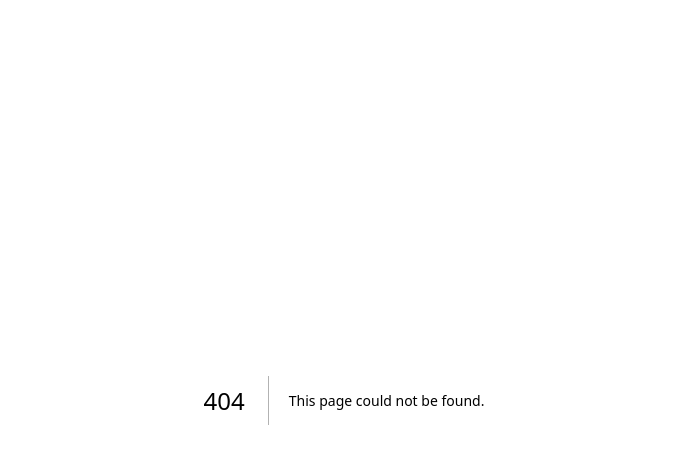
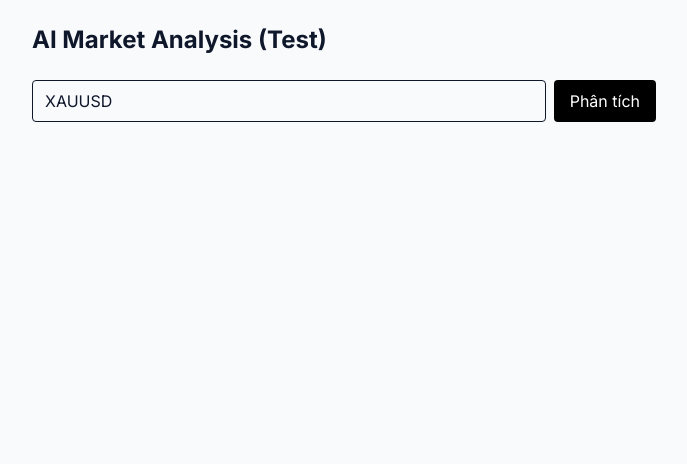
Before and after one commit to phxbinh/TrungNguyen, a Next.js app: page /tools-finnhub in a window 1280 px wide. Before the commit this address had no page. Shown: the top 464 px of the page, without its empty margins (296-983 px from the left). Built offline with nearby package versions, Linux system fonts and the light colour scheme.

Commit message:
Create page.tsx

```diff
--- /dev/null
+++ b/src/app/tools-finnhub/page.tsx
@@ -0,0 +1,168 @@
+// app/page.tsx
+"use client";
+
+import { useState } from "react";
+
+type AnalysisResult = {
+  symbol: string;
+  trendBias: "bullish" | "bearish" | "neutral" | "conflicted";
+  confidence: number;
+  newsSummary: string;
+  keyDrivers: string[];
+  risks: string[];
+  disclaimer: string;
+};
+
+type NewsItem = {
+  headline: string;
+  source: string;
+  summary: string;
+  url: string;
+};
+
+const biasColor: Record<string, string> = {
+  bullish: "text-green-600 bg-green-50",
+  bearish: "text-red-600 bg-red-50",
+  neutral: "text-gray-600 bg-gray-50",
+  conflicted: "text-amber-600 bg-amber-50",
+};
+
+const biasLabel: Record<string, string> = {
+  bullish: "Tăng",
+  bearish: "Giảm",
+  neutral: "Trung lập",
+  conflicted: "Mâu thuẫn",
+};
+
+export default function Home() {
+  const [symbol, setSymbol] = useState("XAUUSD");
+  const [loading, setLoading] = useState(false);
+  const [result, setResult] = useState<AnalysisResult | null>(null);
+  const [newsUsed, setNewsUsed] = useState<NewsItem[]>([]);
+  const [totalFetched, setTotalFetched] = useState(0);
+  const [error, setError] = useState<string | null>(null);
+
+  async function handleAnalyze() {
+    setLoading(true);
+    setError(null);
+    setResult(null);
+
+    try {
+      const res = await fetch("/api/tools-finnhub", {
+        method: "POST",
+        headers: { "Content-Type": "application/json" },
+        body: JSON.stringify({ symbol }),
+      });
+
+      const data = await res.json();
+
+      if (!res.ok) {
+        setError(data.error ?? "Lỗi không xác định");
+        return;
+      }
+
+      setResult(data.analysis);
+      setNewsUsed(data.newsUsed ?? []);
+      setTotalFetched(data.totalNewsFetched ?? 0);
+    } catch (err) {
+      setError(err instanceof Error ? err.message : "Lỗi khi gọi API");
+    } finally {
+      setLoading(false);
+    }
+  }
+
+  return (
+    <main className="max-w-2xl mx-auto p-6 space-y-6">
+      <h1 className="text-2xl font-bold">AI Market Analysis (Test)</h1>
+
+      <div className="flex gap-2">
+        <input
+          value={symbol}
+          onChange={(e) => setSymbol(e.target.value)}
+          placeholder="VD: XAUUSD, EURUSD..."
+          className="flex-1 border rounded px-3 py-2"
+        />
+        <button
+          onClick={handleAnalyze}
+          disabled={loading}
+          className="bg-black text-white px-4 py-2 rounded disabled:opacity-50"
+        >
+          {loading ? "Đang phân tích..." : "Phân tích"}
+        </button>
+      </div>
+
+      {error && (
+        <div className="bg-red-50 text-red-600 p-3 rounded text-sm">{error}</div>
+      )}
+
+      {result && (
+        <div className="border rounded-lg p-4 space-y-3">
+          <div className="flex items-center justify-between">
+            <span className="font-semibold text-lg">{result.symbol}</span>
+            <span
+              className={`px-3 py-1 rounded-full text-sm font-medium ${biasColor[result.trendBias]}`}
+            >
+              {biasLabel[result.trendBias]}
+            </span>
+          </div>
+
+          <div>
+            <span className="text-sm text-gray-500">Độ tin cậy: </span>
+            <span className="font-medium">{Math.round(result.confidence * 100)}%</span>
+          </div>
+
+          <div>
+            <h3 className="font-medium text-sm text-gray-700 mb-1">Tóm tắt tin tức</h3>
+            <p className="text-sm">{result.newsSummary}</p>
+          </div>
+
+          {result.keyDrivers.length > 0 && (
+            <div>
+              <h3 className="font-medium text-sm text-gray-700 mb-1">Yếu tố chính</h3>
+              <ul className="text-sm list-disc list-inside space-y-1">
+                {result.keyDrivers.map((d, i) => (
+                  <li key={i}>{d}</li>
+                ))}
+              </ul>
+            </div>
+          )}
+
+          {result.risks.length > 0 && (
+            <div>
+              <h3 className="font-medium text-sm text-gray-700 mb-1">Rủi ro cần lưu ý</h3>
+              <ul className="text-sm list-disc list-inside space-y-1 text-amber-700">
+                {result.risks.map((r, i) => (
+                  <li key={i}>{r}</li>
+                ))}
+              </ul>
+            </div>
+          )}
+
+          <p className="text-xs text-gray-400 italic pt-2 border-t">
+            {result.disclaimer}
+          </p>
+        </div>
+      )}
+
+      {newsUsed.length > 0 && (
+        <div className="space-y-2">
+          <h3 className="font-medium text-sm text-gray-700">
+            Tin tức đã dùng ({newsUsed.length}/{totalFetched} tin fetch được)
+          </h3>
+          {newsUsed.map((n, i) => (
+            <a
+              key={i}
+              href={n.url}
+              target="_blank"
+              rel="noopener noreferrer"
+              className="block border rounded p-2 text-sm hover:bg-gray-50"
+            >
+              <div className="font-medium">{n.headline}</div>
+              <div className="text-gray-400 text-xs">{n.source}</div>
+            </a>
+          ))}
+        </div>
+      )}
+    </main>
+  );
+}
```
